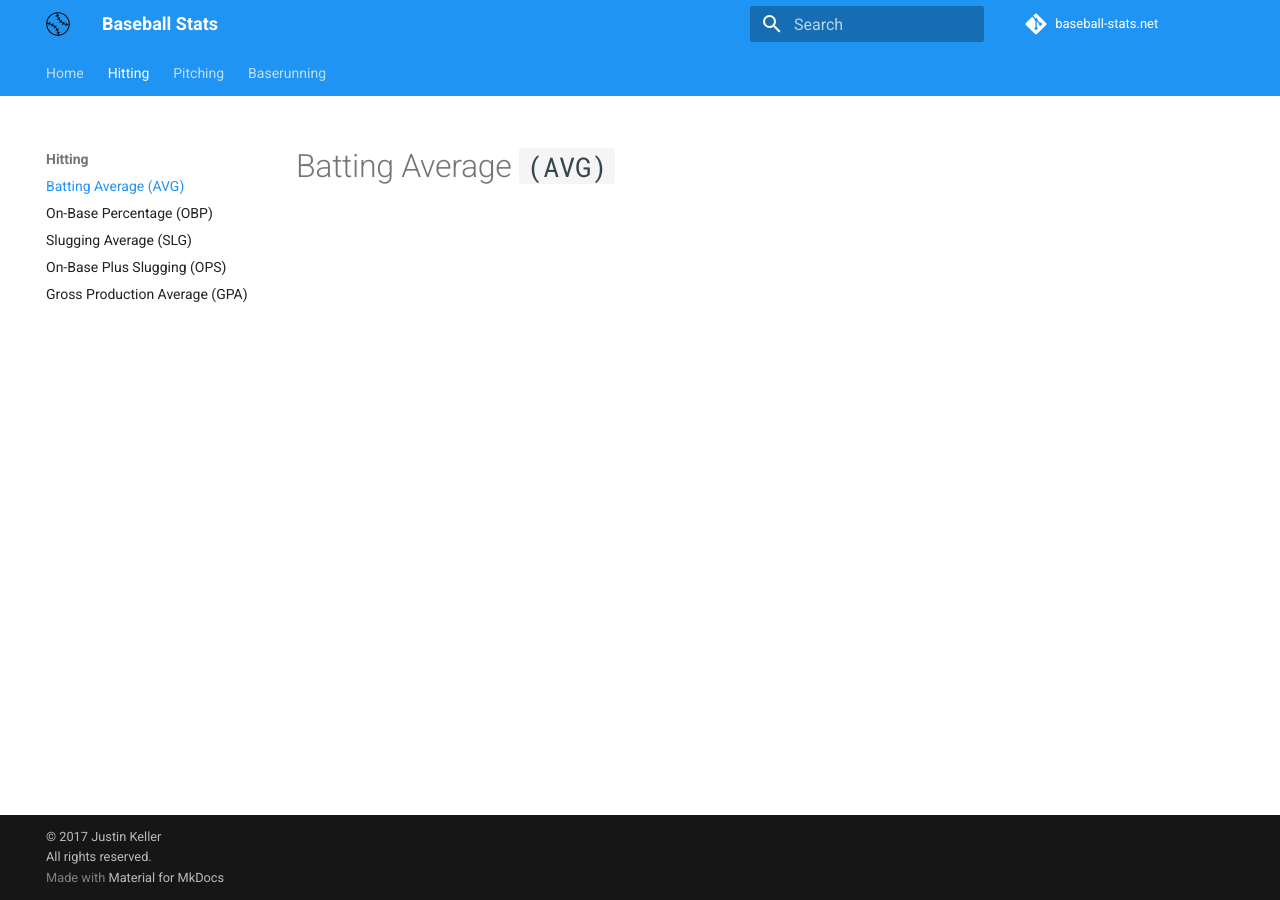
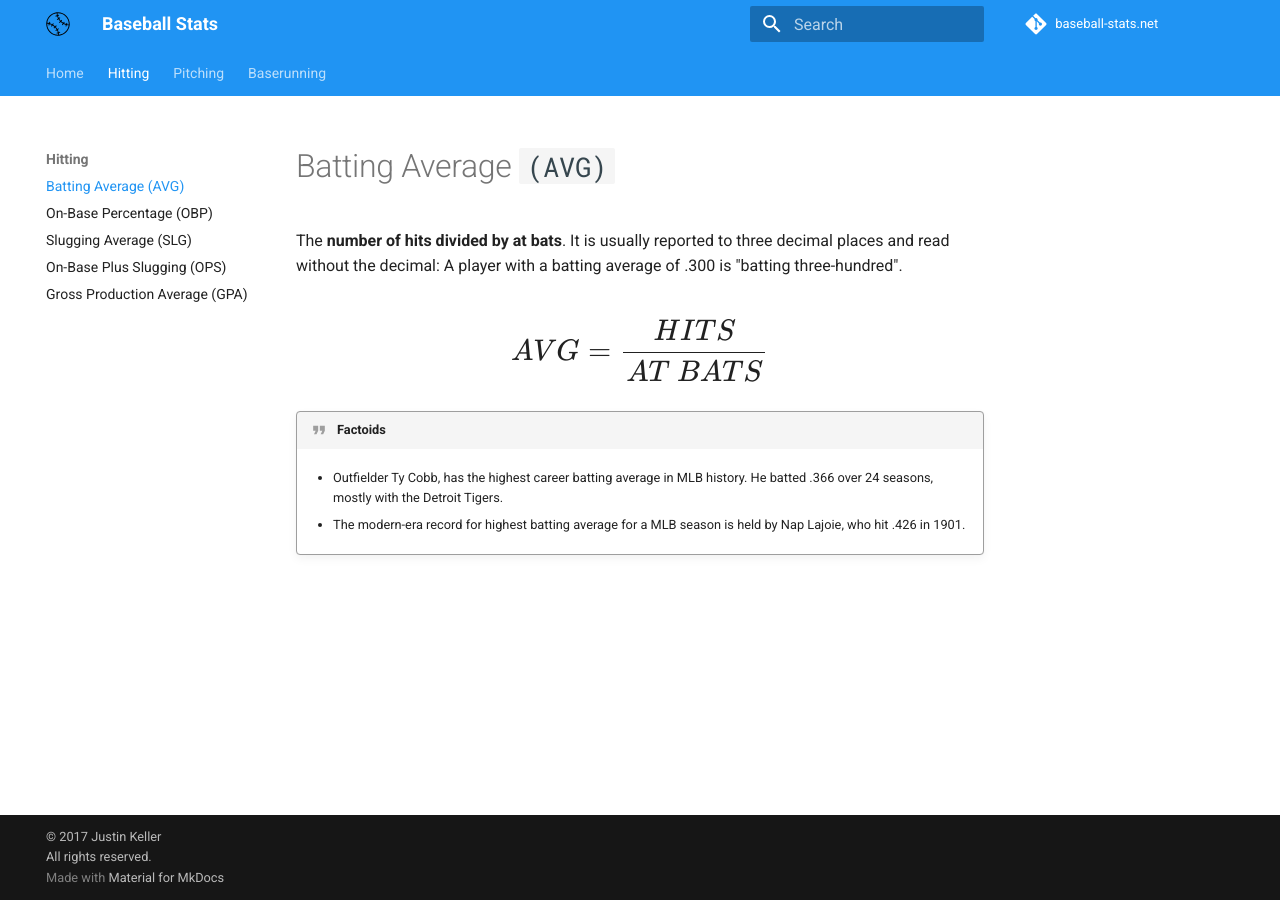
Before and after one commit to nodesocket/baseball-stats.net, an MkDocs documentation site: the page built from docs/hitting/avg.md, in a window 1280 px wide. Built offline with MkDocs 1.6.1 and Material for MkDocs 9.7.7, drawn with Linux system fonts in a browser that asks for light colours; formulas are drawn with MathJax 3; comment, search, counter and statistics services are not loaded; old or Windows-style settings are respelled for this version of MkDocs.

Commit message:
completed Batting Average

```diff
--- a/docs/hitting/avg.md
+++ b/docs/hitting/avg.md
@@ -1 +1,10 @@
 # Batting Average `(AVG)`
+
+The **number of hits divided by at bats**. It is usually reported to three decimal places and read without the decimal: A player with a batting average of .300 is &quot;batting three-hundred&quot;.
+
+<h2>$$ AVG=\frac{HITS}{AT\ BATS} $$</h2>
+
+!!! quote "Factoids"
+    * Outfielder Ty Cobb, has the highest career batting average in MLB history. He batted .366 over 24 seasons, mostly with the Detroit Tigers.
+
+    * The modern-era record for highest batting average for a MLB season is held by Nap Lajoie, who hit .426 in 1901.
--- a/mkdocs.yml
+++ b/mkdocs.yml
@@ -1,7 +1,7 @@
 site_name: Baseball Stats
 site_url: https://baseball-stats.net
 site_description: 'A web reference of common baseball statistics.'
-copyright: '&copy; 2017 Justin Keller<br />All rights reserved.'
+copyright: '&copy; 2017 <a href="https://justink.svbtle.com">Justin Keller</a><br />All rights reserved.'
 google_analytics:
 site_author: Justin Keller
 repo_name: baseball-stats.net
@@ -37,4 +37,5 @@ extra:
 extra_javascript:
     - 'https://cdnjs.cloudflare.com/ajax/libs/mathjax/2.7.2/MathJax.js?config=TeX-MML-AM_CHTML'
 markdown_extensions:
+    - admonition
     - pymdownx.arithmatex
```
Also changed, not shown: README.md (+2 -0 lines), docs/images/screenshot.jpg (added).
